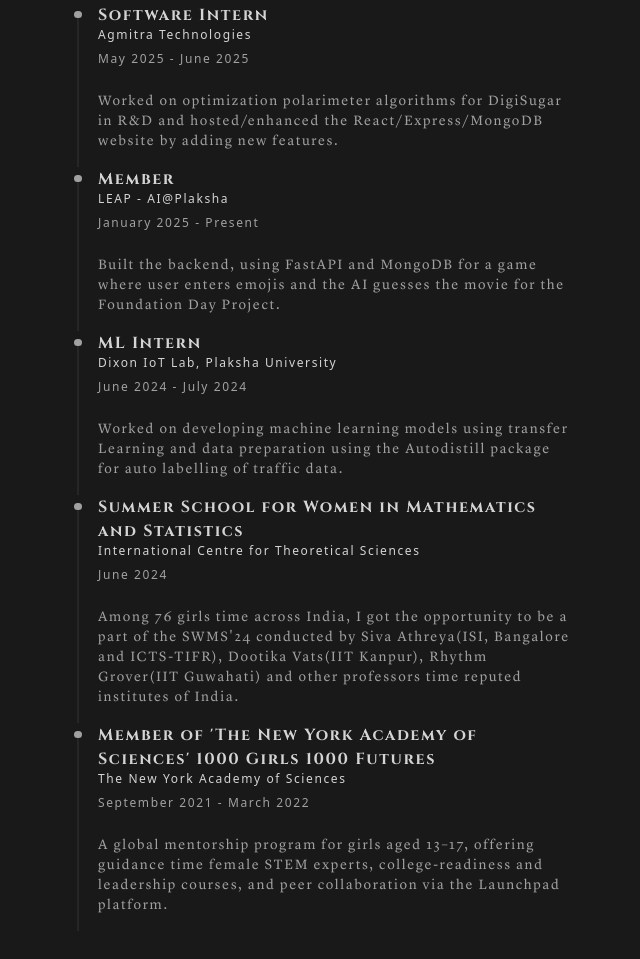
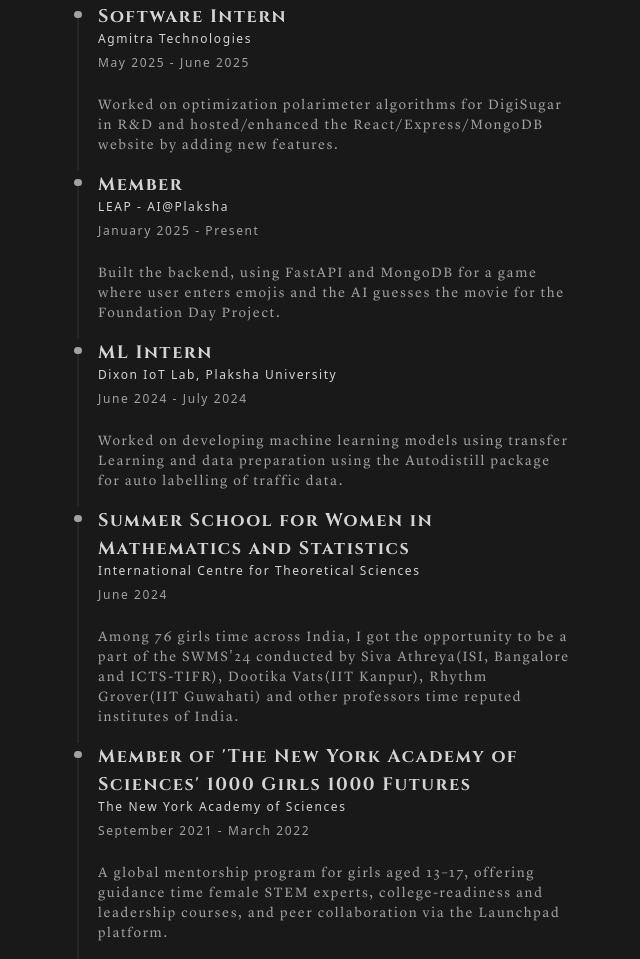
Before and after one commit to anjelica0224/anjelica.me, an Astro site: page / in a window 1280 px wide. Shown: the part 806-1765 px from the top of the page, without its empty margins (310-950 px from the left). Before the commit the page ends 1737 px from the top, so only its background shows below. Built offline with nearby package versions, Linux system fonts and the light colour scheme; Astro itself is replaced by a stand-in of ours.

Commit message:
refactor: breathable font styling changes

```diff
--- a/src/components/Experience.astro
+++ b/src/components/Experience.astro
@@ -6,7 +6,7 @@
 
 <section class="">
     <div class="box">EXPERIENCES</div>
-    <div class="flex mt-4 mx-auto w-2/5 ">
+    <div class="flex mt-4 mx-auto sm:w-2/5 w-1/2">
         <div class="flex flex-col">
             {allExperiences.map(one => (
                 <div class="flex  tracking-widest">
@@ -15,10 +15,10 @@
                         <div class=" h-full bg-neutral-800 w-0.5"></div>
                     </div>
                     <div class="flex flex-col px-4 pb-4">
-                        <div class="font-bold text-neutral-300 font-modern">{one.data.role}</div>
-                        <div class="font-extralight mb-2 text-neutral-300 text-xs">{one.data.id}</div>
-                        <div class="font-extralight mb-6 text-neutral-400 text-xs">{one.data.time}</div>
-                        <div class="font-extralight text-neutral-400 font-galaxy text-sm">{one.data.job}</div>
+                        <div class="font-bold text-neutral-300 text-sm sm:text-lg font-modern">{one.data.role}</div>
+                        <div class="font-extralight mb-2 text-neutral-300 text-[10px] sm:text-xs">{one.data.id}</div>
+                        <div class="font-extralight mb-6 text-neutral-400 text-[10px] sm:text-xs">{one.data.time}</div>
+                        <div class="font-extralight text-neutral-400 font-galaxy text-[12px] sm:text-sm">{one.data.job}</div>
                     </div>
                 </div>
             ))}
```
